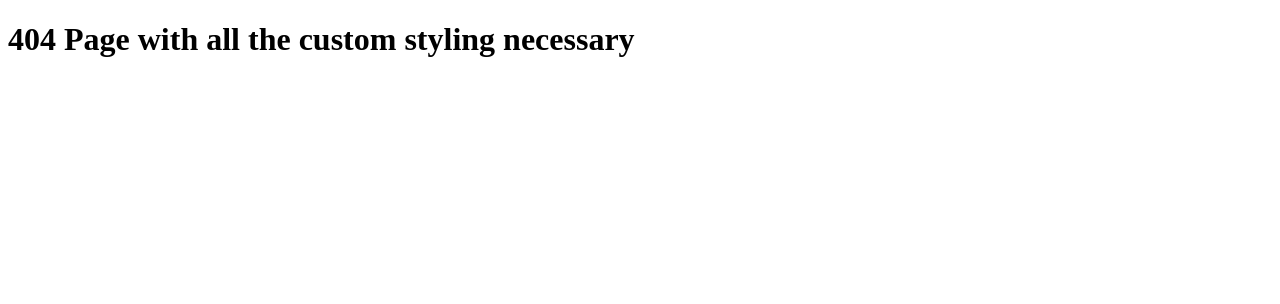
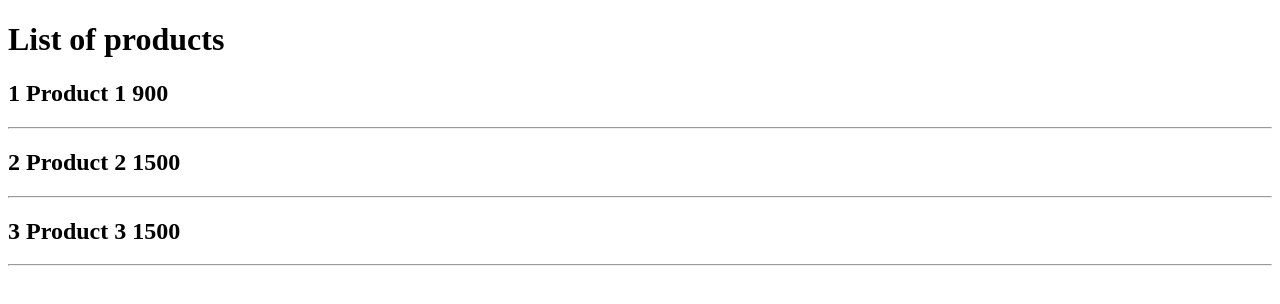
Before and after one commit to duckhai80/roadmap.sh-nextjs-hello-world, a Next.js app: page /products in a window 1280 px wide. Before the commit this address had no page. Shown: the top 304 px of the page. Built offline with nearby package versions, Linux system fonts and the light colour scheme; data requests are answered from the project's data file.

Commit message:
Research incremental static regeneration

```diff
--- /dev/null
+++ b/db.json
@@ -0,0 +1,22 @@
+{
+  "products": [
+    {
+      "id": 1,
+      "title": "Product 1",
+      "price": 900,
+      "description": "Description 1"
+    },
+    {
+      "id": 2,
+      "title": "Product 2",
+      "price": 1500,
+      "description": "Description 2"
+    },
+    {
+      "id": 3,
+      "title": "Product 3",
+      "price": 1500,
+      "description": "Description 3"
+    }
+  ]
+}
--- /dev/null
+++ b/pages/products/index.js
@@ -0,0 +1,30 @@
+import Link from "next/link";
+
+function ProductList({ products }) {
+  return (
+    <>
+      <h1>List of products</h1>
+      {products.map((product) => (
+        <div key={product.id}>
+          <h2>
+            {product.id} {product.title} {product.price}
+          </h2>
+          <hr />
+        </div>
+      ))}
+    </>
+  );
+}
+
+export default ProductList;
+
+export async function getStaticProps() {
+  const response = await fetch("http://localhost:4000/products");
+  const data = await response.json();
+
+  return {
+    props: {
+      products: data,
+    },
+  };
+}
```
Also changed, not shown: package.json (+5 -3 lines), pages/product/[productId]/index.js (deleted, +0 -12 lines), pages/product/index.js (deleted, +0 -26 lines), pages/products/[productId]/index.js (added, +38 -0 lines), pages/products/[productId]/review/[reviewId].js (renamed from pages/product/[productId]/review/[reviewId].js), pages/products/[productId]/review/index.js (renamed from pages/product/[productId]/review/index.js), 1 other file (tests, documents, lock files or other folders).
